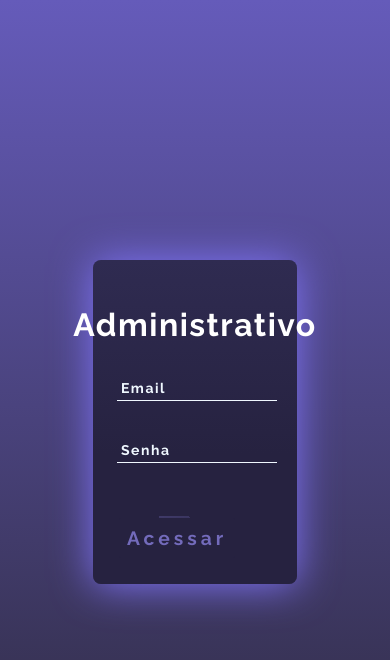
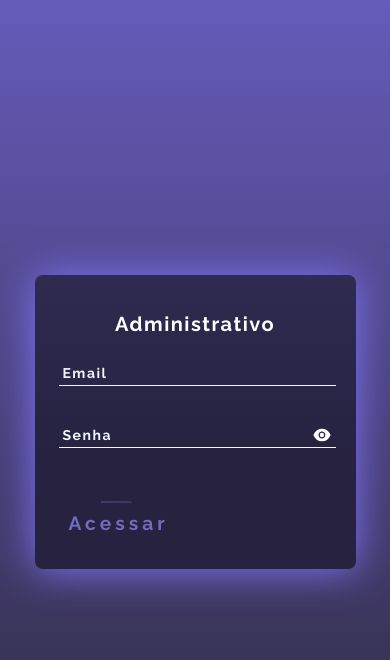
Before and after one commit to GgvGomes/login_forms, a React (Vite) app: page / in a window 390 px wide. Shown: the top 660 px of the page. Built offline with nearby package versions, Linux system fonts and the light colour scheme; a web font is replaced by a local one.

Commit message:
Purple is completed

```diff
--- a/package.json
+++ b/package.json
@@ -13,6 +13,7 @@
     "match-sorter": "^6.3.1",
     "react": "^18.2.0",
     "react-dom": "^18.2.0",
+    "react-icons": "^4.7.1",
     "react-router-dom": "^6.6.2",
     "sass": "^1.57.1",
     "sort-by": "^1.2.0"
--- a/src/form/from.tsx
+++ b/src/form/from.tsx
@@ -14,7 +14,15 @@ type Props_Forms = {
   className?: string;
 };
 
+import { AiFillEye, AiFillEyeInvisible } from "react-icons/ai";
+import { useState } from "react";
+
 export function Form(props: Props_Forms) {
+  const [showPassword, setShowPassword] = useState(false);
+
+  const [email, setEmal] = useState("");
+  const [password, setPassword] = useState("");
+
   return (
     <div className="all_page">
       <form className={`grid-form ${props.className}`}>
@@ -23,33 +31,89 @@ export function Form(props: Props_Forms) {
         {props.user?.label ? (
           props.user.inverted ? (
             <div className={`grid-input ${props.user?.className}`}>
-              <input type="text" placeholder={props.user.placeholder} />
+              <input
+                className={`${props.user?.className}  ${
+                  email ? "input_filled" : ""
+                }`}
+                type="text"
+                onChange={(e) => setEmal(e.target.value)}
+                placeholder={props.user.placeholder}
+              />
               <label htmlFor="">{props.user.label}</label>
             </div>
           ) : (
             <div className={`grid-input ${props.user?.className}`}>
               <label htmlFor="">{props.user.label}</label>
-              <input type="text" placeholder={props.user.placeholder} />
+              <input
+                className={`${props.user?.className}  ${
+                  email ? "input_filled" : ""
+                }`}
+                type="text"
+                onChange={(e) => setEmal(e.target.value)}
+                placeholder={props.user.placeholder}
+              />
             </div>
           )
         ) : (
-          <input className={props.user?.className} type="text" />
+          <input
+            className={`${props.user?.className}  ${
+              email ? "input_filled" : ""
+            }`}
+            onChange={(e) => setEmal(e.target.value)}
+            type="text"
+            placeholder={props.user?.placeholder}
+          />
         )}
 
         {props.password?.label ? (
           props.password.inverted ? (
             <div className={`grid-input ${props.password?.className}`}>
-              <input type="text" placeholder={props.password.placeholder} />
+              <input
+                className={`${props.password?.className}  ${
+                  password ? "input_filled" : ""
+                }`}
+                type={showPassword ? "text" : "password"}
+                placeholder={props.password.placeholder}
+                onChange={(e) => setPassword(e.target.value)}
+              />
               <label htmlFor="">{props.password.label}</label>
             </div>
           ) : (
             <div className={`grid-input ${props.password?.className}`}>
               <label htmlFor="">{props.password.label}</label>
-              <input type="text" placeholder={props.password.placeholder} />
+              <input
+                className={`${props.password?.className}  ${
+                  password ? "input_filled" : ""
+                }`}
+                type={showPassword ? "text" : "password"}
+                onChange={(e) => setPassword(e.target.value)}
+                placeholder={props.password.placeholder}
+              />
             </div>
           )
         ) : (
-          <input type="password" className={props.password?.className} />
+          <input
+            className={`${props.password?.className}  ${
+              password ? "input_filled" : ""
+            }`}
+            onChange={(e) => setPassword(e.target.value)}
+            type={showPassword ? "text" : "password"}
+            placeholder={props.password?.placeholder}
+          />
+        )}
+
+        {showPassword ? (
+          <AiFillEyeInvisible
+            className="pass_icon"
+            size={20}
+            onClick={() => setShowPassword(!showPassword)}
+          />
+        ) : (
+          <AiFillEye
+            className="pass_icon"
+            size={20}
+            onClick={() => setShowPassword(!showPassword)}
+          />
         )}
 
         <button className={props.button?.className}>
--- a/src/styles/main.scss
+++ b/src/styles/main.scss
@@ -14,11 +14,23 @@ body{
 }
 
 .grid-form{
+    position: relative;
     // background-color: white;
     border-radius: 8px;
 
     margin: auto;
     width: 40vw;
+    @media (max-width: 912px) {
+        zoom: 2;
+    }
+    @media (max-width: 540px) {
+        zoom: 1.1;
+        width: 70vw;
+    }
+    @media (max-width: 420px) {
+        zoom: 1;
+        width: 70vw;
+    }
 
     padding: 24px;
 
@@ -40,3 +52,9 @@ body{
         cursor: pointer;
     }
 }
+
+.pass_icon{
+    position: absolute;
+    bottom: 124px;
+    right: 24px;
+}
--- a/src/styles/purple.scss
+++ b/src/styles/purple.scss
@@ -28,6 +28,10 @@
 
         display: flex;
         justify-content: center;
+
+        @media (max-width: 420px) {
+            font-size: 20px;
+        }
     }
 
     .grid-input {
@@ -60,8 +64,8 @@
                 outline: none;
             }
 
-            &:not(:focus-visible)+label,
-            &:not(:focus)+label {
+            &:not(:focus-visible, .input_filled)+label,
+            &:not(:focus, .input_filled)+label {
                 animation: animateLabelToBottom .4s ease-in-out both;
             }
         }
@@ -152,6 +156,7 @@
         color: aliceblue;
     }
 }
+
 @keyframes animateLabelToTop {
     0% {
         top: 8px;
@@ -159,6 +164,7 @@
         font-size: 14px;
         color: aliceblue;
     }
+
     100% {
         position: absolute;
         font-size: 12px;
```
Also changed, not shown: 1 other file (tests, documents, lock files or other folders).
